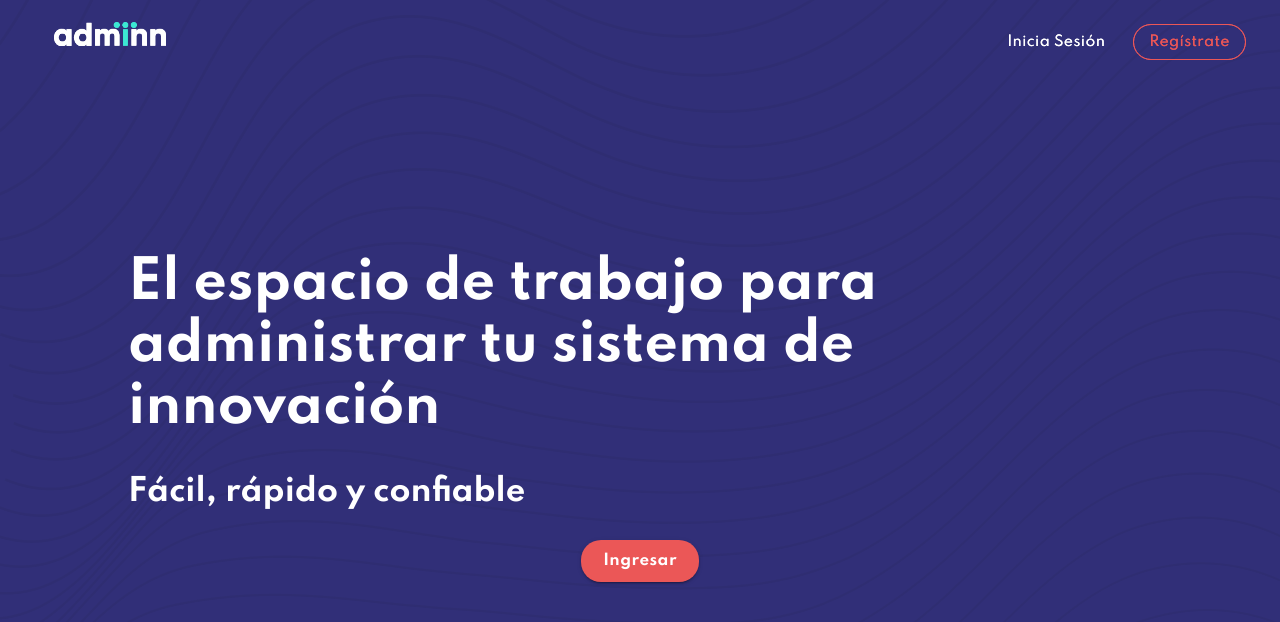
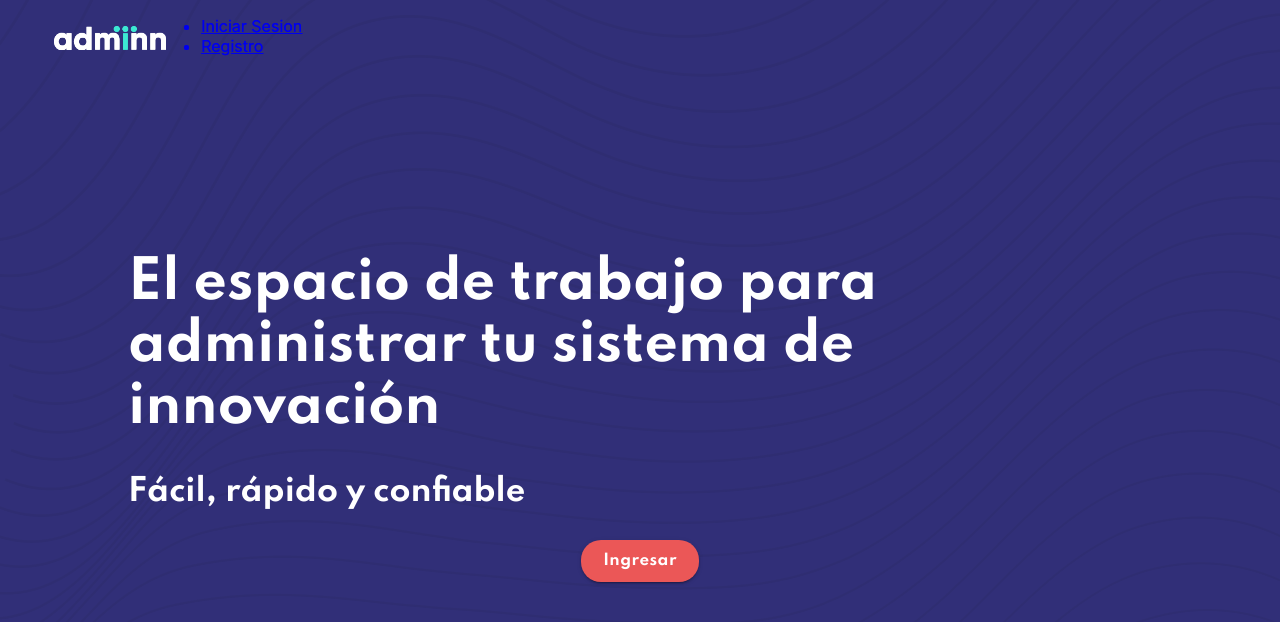
Before and after one commit to caliche22/icesiWeb, a React (Create React App) app in the folder icesiweb/: page / in a window 1280 px wide. Shown: the top 622 px of the page. Built offline with nearby package versions, Linux system fonts and the light colour scheme; what react-with-firebase-auth would draw is missing.

Commit message:
Es hacer un link con estilo de boton, no era boton en un navbar acomodalo y el logo no se si se necesite que sea un boton

```diff
--- a/icesiweb/src/components/NavBar.js
+++ b/icesiweb/src/components/NavBar.js
@@ -2,7 +2,7 @@ import React from 'react';
 import AppBar from '@material-ui/core/AppBar';
 import ToolBar from '@material-ui/core/Toolbar';
 import Button from '@material-ui/core/Button';
-import {Link} from 'react-router';
+import {Link} from 'react-router-dom';
 
 const NavBar = () => {
   return(
@@ -13,10 +13,14 @@ const NavBar = () => {
             <Button className = "Button-Logo"></Button>
           </div>
           <div className = "Toolbar-Header">
-            <Button className = "Button-Primary-Outlined Button-Menu" variant="outlined" color="secondary">
-              Regístrate
-            </Button>
-            <Button className = "Button-Default Button-Menu" color="default">Inicia Sesión</Button>
+          <ul className="nav-links">
+          <Link to="../registro">
+          <li>Iniciar Sesion</li>
+          </Link>
+          <Link to="../login">
+          <li>Registro</li>
+          </Link>
+        </ul>
           </div>
         </ToolBar>
       </AppBar>
--- a/icesiweb/src/pages/App.js
+++ b/icesiweb/src/pages/App.js
@@ -1,8 +1,6 @@
 import React from 'react';
-
 import Button from '@material-ui/core/Button'
-import {BrowserRouter as Router, Switch, Route, Link} from 'react-router-dom';
-
+import {BrowserRouter as Router, Switch, Route} from 'react-router-dom';
 import NavBar from '../components/NavBar';
 import Registro from './registro';
 
--- a/icesiweb/src/pages/registro.js
+++ b/icesiweb/src/pages/registro.js
@@ -1,6 +1,4 @@
 import React from 'react';
-
-
 import UserForm from '../components/UserForm';
 import Formulario from '../components/Formulario';
 import NavBar from '../components/NavBar';
```
